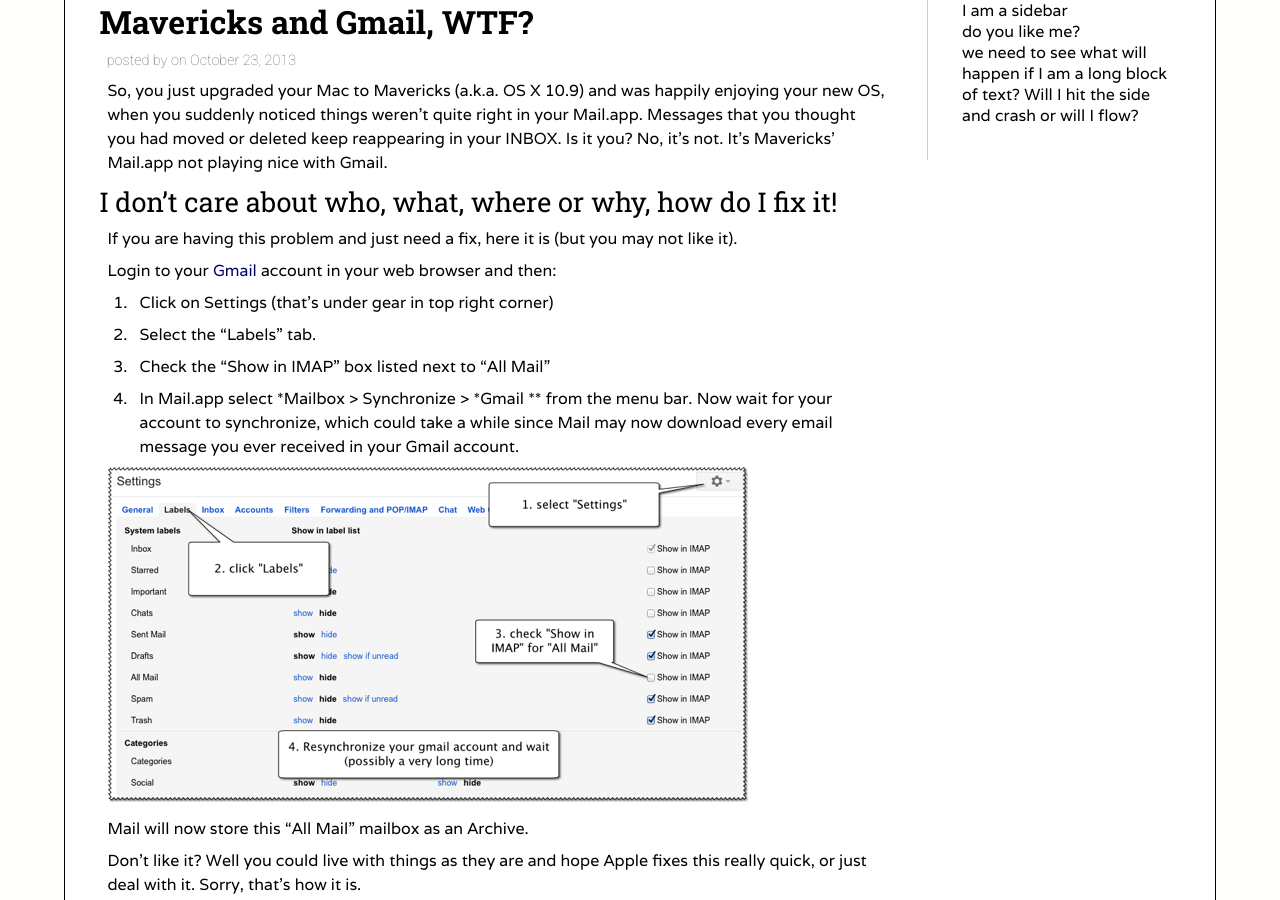
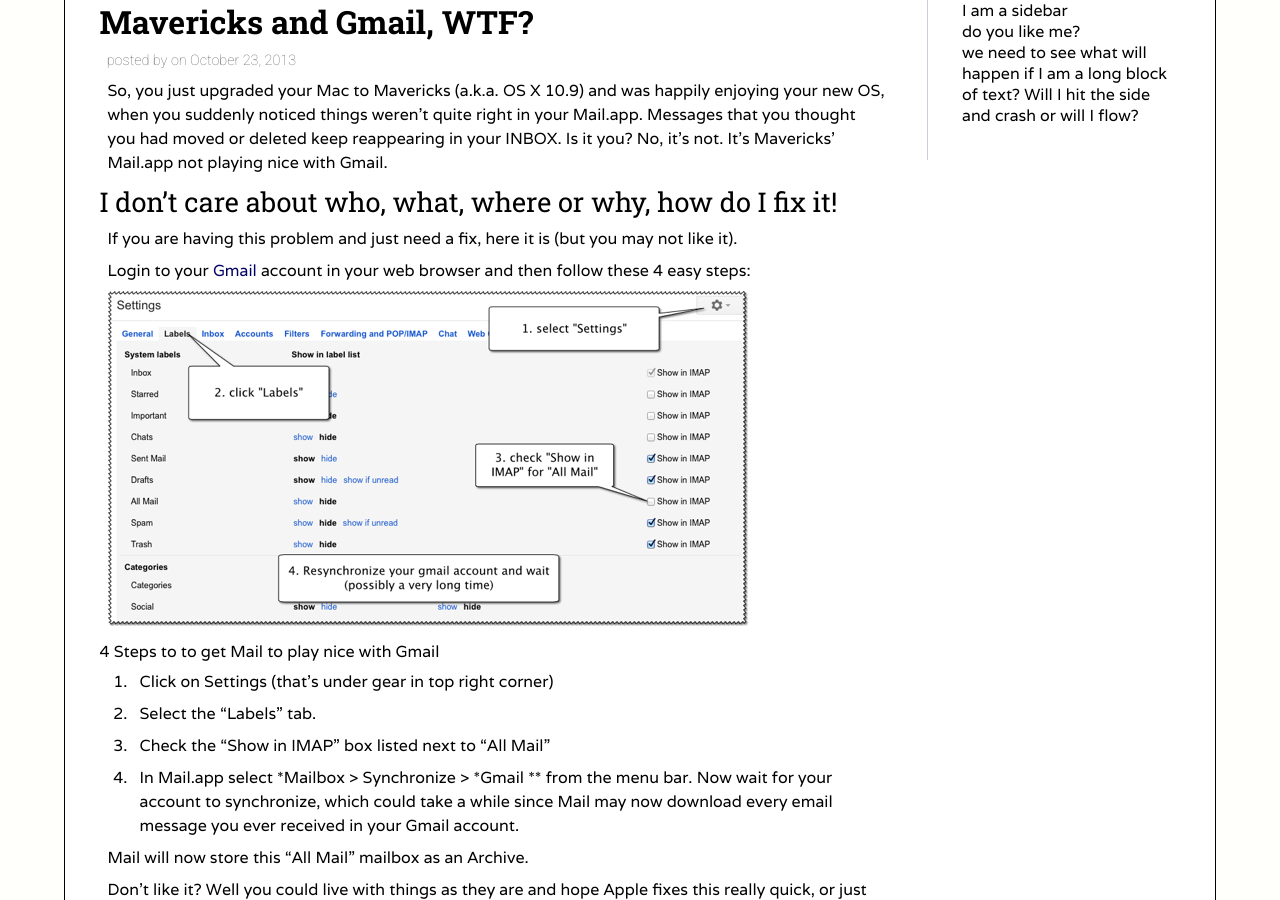
Before and after one commit to sdmeyers/sdmeyers.github.io, a Jekyll site: the page built from _posts/2013-10-23-gmail_vs_mail_app.markdown, in a window 1280 px wide and 900 px high, scrolled down 277 px. Built offline with Jekyll 4.4.1, drawn with Linux system fonts in a browser that asks for light colours; some web fonts are replaced; Markdown is read by kramdown in place of the engine named in the settings.

Commit message:
2013-10-23 Gmail Post

```diff
--- a/_posts/2013-10-23-gmail_vs_mail_app.markdown
+++ b/_posts/2013-10-23-gmail_vs_mail_app.markdown
@@ -10,7 +10,10 @@ So, you just upgraded your Mac to Mavericks (a.k.a. OS X 10.9) and was happily e
 
 If you are having this problem and just need a fix, here it is (but you may not like it).
 
-Login to your [Gmail](https://mail.google.com) account in your web browser and then:
+Login to your [Gmail](https://mail.google.com) account in your web browser and then follow these 4 easy steps:
+
+![4 Steps to to get Mail to play nice with Gmail]({{ site.url }}/images/posts/gmail_labels_1234.png)
+<caption>4 Steps to to get Mail to play nice with Gmail</caption>
 
 1. Click on Settings (that's under gear in top right corner)
 
@@ -19,8 +22,6 @@ Login to your [Gmail](https://mail.google.com) account in your web browser and t
 3. Check the "Show in IMAP" box listed next to "All Mail"
 
 4. In Mail.app select **Mailbox > Synchronize > *Gmail* ** from the menu bar. Now wait for your account to synchronize, which could take a while since Mail may now download every email message you ever received in your Gmail account.
-
-![4 Steps to to get Mail to play nice with Gmail]({{ site.url }}/images/posts/gmail_labels_1234.png)
 
 Mail will now store this "All Mail" mailbox as an Archive.
 
```
